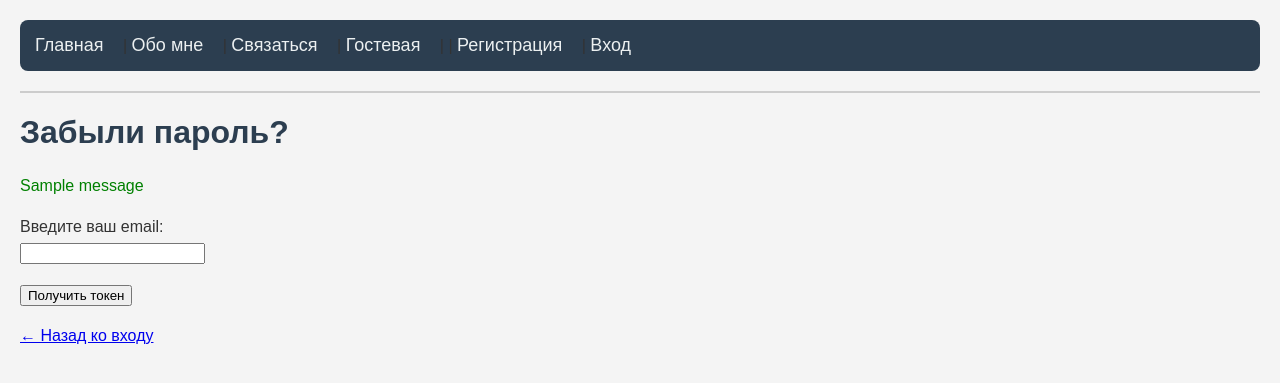
After one commit to Imuxamed/flask_project, a Flask app: page /forgot_password in a window 1280 px wide. The commit adds this page. Shown: the top 383 px of the page. Run offline with Flask 3, Linux system fonts and the light colour scheme; one stand-in notice (Sample message) is shown.

Commit message:
Восстановление пароля через токен

```diff
--- a/app.py
+++ b/app.py
@@ -168,6 +168,53 @@ def change_password():
             return redirect(url_for('change_password'))
 
     return render_template('change_password.html')
+    # ========== ЗАБЫЛИ ПАРОЛЬ ==========
+import secrets
 
+@app.route('/forgot_password', methods=['GET', 'POST'])
+def forgot_password():
+    if request.method == 'POST':
+        email = request.form['email']
+        conn = get_db()
+        user = conn.execute("SELECT * FROM users WHERE email = ?", (email,)).fetchone()
+
+        if user:
+            token = secrets.token_hex(8)
+            conn.execute("UPDATE users SET reset_token = ? WHERE id = ?", (token, user['id']))
+            conn.commit()
+            conn.close()
+            flash(f"Ваш токен для сброса: {token}", "success")
+            return redirect(url_for('reset_password'))
+        else:
+            conn.close()
+            flash("Пользователь с таким email не найден.", "error")
+            return redirect(url_for('forgot_password'))
+
+    return render_template('forgot_password.html')
+
+# ========== СБРОС ПАРОЛЯ ==========
+@app.route('/reset_password', methods=['GET', 'POST'])
+def reset_password():
+    if request.method == 'POST':
+        token = request.form['token']
+        new_password = request.form['new_password']
+
+        conn = get_db()
+        user = conn.execute("SELECT * FROM users WHERE reset_token = ?", (token,)).fetchone()
+
+        if user:
+            new_hash = generate_password_hash(new_password)
+            conn.execute("UPDATE users SET password_hash = ?, reset_token = NULL WHERE id = ?",
+                         (new_hash, user['id']))
+            conn.commit()
+            conn.close()
+            flash("Пароль успешно сброшен! Теперь войдите.", "success")
+            return redirect(url_for('login'))
+        else:
+            conn.close()
+            flash("Неверный токен.", "error")
+            return redirect(url_for('reset_password'))
+
+    return render_template('reset_password.html')
 if __name__ == '__main__':
     app.run(debug=True)
--- /dev/null
+++ b/templates/forgot_password.html
@@ -0,0 +1,27 @@
+{% extends "base.html" %}
+
+{% block title %}Забыли пароль?{% endblock %}
+
+{% block content %}
+    <h1>Забыли пароль?</h1>
+
+    {% with messages = get_flashed_messages(with_categories=true) %}
+        {% for category, message in messages %}
+            <p style="color: {% if category == 'error' %}red{% else %}green{% endif %};">
+                {{ message }}
+            </p>
+        {% endfor %}
+    {% endwith %}
+
+    <form method="POST">
+        <p>
+            <label>Введите ваш email:</label><br>
+            <input type="email" name="email" required>
+        </p>
+        <p>
+            <button type="submit">Получить токен</button>
+        </p>
+    </form>
+
+    <p><a href="/login">← Назад ко входу</a></p>
+{% endblock %}
--- a/templates/login.html
+++ b/templates/login.html
@@ -26,5 +26,5 @@
             <button type="submit">Войти</button>
         </p>
     </form>
-    <p>Нет аккаунта? <a href="/register">Зарегистрироваться</a></p>
+    <p><a href="/forgot_password">Забыли пароль?</a></p><p>Нет аккаунта? <a href="/register">Зарегистрироваться</a></p>
 {% endblock %}
```
Also changed, not shown: templates/reset_password.html (added, +31 -0 lines), messages.db.
